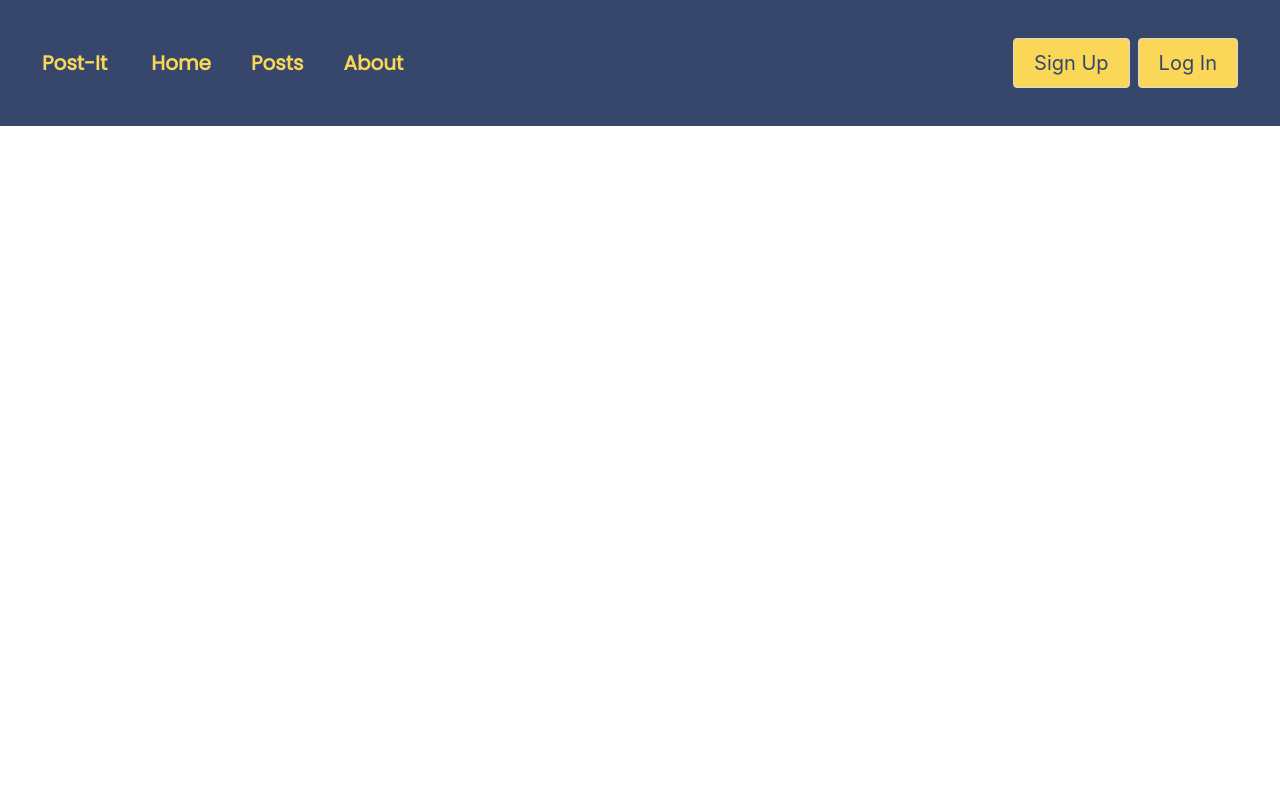
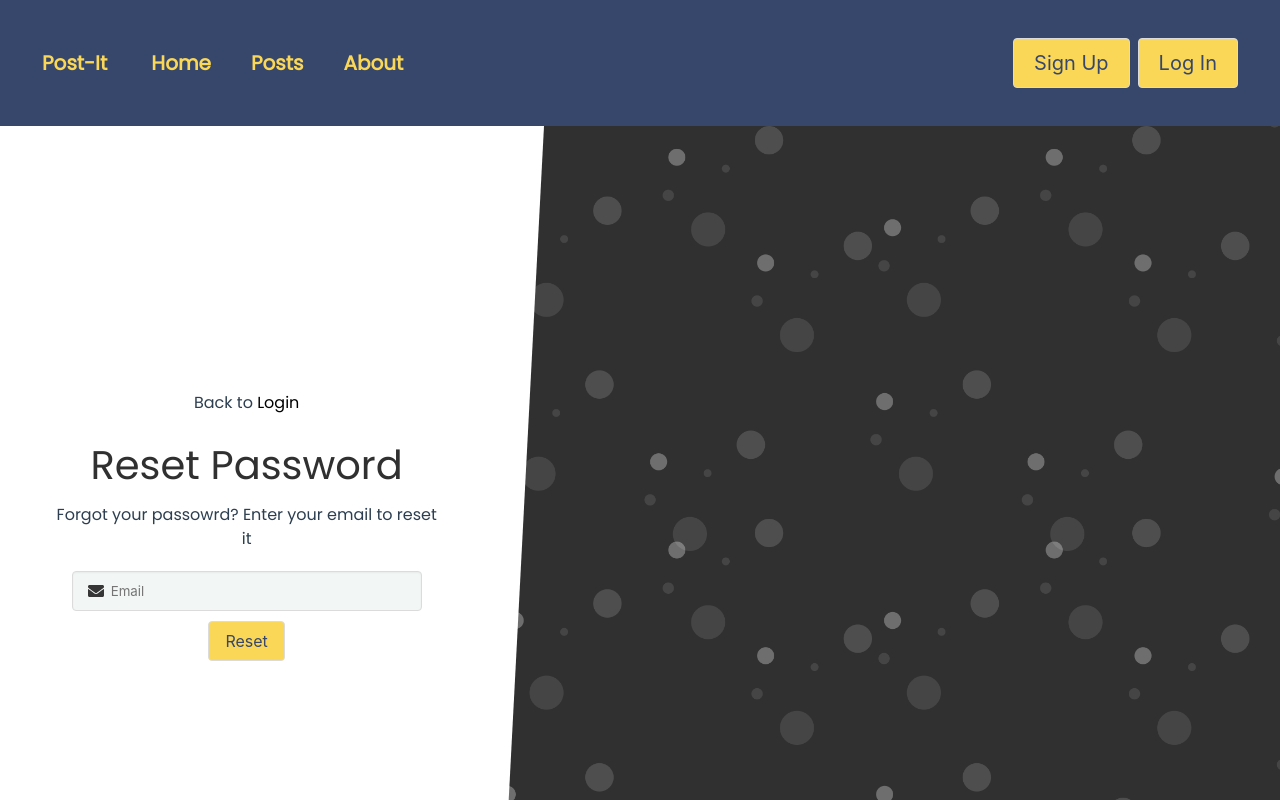
Before and after one commit to preet-panchal/Post-it, a Vue app in the folder client/: page /reset-password in a window 1280 px wide. Shown: the top 800 px of the page. Built offline with nearby package versions, Linux system fonts and the light colour scheme.

Commit message:
Finished initial styling for register, login, and forgot password pages

```diff
--- a/client/public/index.html
+++ b/client/public/index.html
@@ -6,6 +6,7 @@
     <meta name="viewport" content="width=device-width,initial-scale=1.0">
     <script type="text/javascript" src="https://code.jquery.com/jquery-latest.min.js"></script>
     <script src="https://cdnjs.cloudflare.com/ajax/libs/d3/6.2.0/d3.min.js" integrity="sha512-C2RveGuPIWqkaLAluvoxyiaN1XYNe5ss11urhZWZYBUA9Ydgj+hfGKPcxCzTwut1/fmjEZR7Ac35f2aycT8Ogw==" crossorigin="anonymous"></script>
+    <script defer src="https://use.fontawesome.com/releases/v5.3.1/js/all.js"></script>
     <link rel="stylesheet" href="https://cdn.jsdelivr.net/npm/bulma@0.9.3/css/bulma.min.css">
     <link href="https://fonts.googleapis.com/css2?family=Open+Sans:wght@300&family=Poppins&display=swap" rel="stylesheet">
     <link rel="icon" href="<%= BASE_URL %>favicon.ico">
--- a/client/src/router/index.js
+++ b/client/src/router/index.js
@@ -2,6 +2,7 @@ import { createRouter, createWebHistory } from 'vue-router'
 import HomeView from '../views/HomeView.vue'
 import RegisterView from '../views/RegisterView.vue'
 import LoginView from '../views/LoginView.vue'
+import ResetPasswordView from '../views/ResetPasswordView.vue'
 
 const routes = [
   {
@@ -26,6 +27,16 @@ const routes = [
     path: '/login',
     name: 'login',
     component: LoginView
+  },
+  {
+    path: '/reset-password',
+    name: 'reset-password',
+    component: ResetPasswordView
+  },
+  {
+    path: '/posts',
+    name: 'posts',
+    component: HomeView
   }
 ]
 
--- a/client/src/views/LoginView.vue
+++ b/client/src/views/LoginView.vue
@@ -3,24 +3,20 @@
     <form class="login">
       <p class="login-register">
         Don't have an account?
-        <router-link class="router-link" :to="{ name: 'Register' }">Register</router-link>
+        <router-link class="router-link forgot-password" to="/register">Register</router-link>
       </p>
       <h2>Login to FireBlogs</h2>
-      <div class="inputs">
-        <div class="input">
-          <input type="text" placeholder="Email" v-model="email" />
-          <email class="icon" />
-        </div>
-        <div class="input">
-          <input type="password" placeholder="Password" v-model="password" />
-          <password class="icon" />
-        </div>
-        <div v-show="error" class="error">{{ this.errorMsg }}</div>
+      <div class="input">
+        <i class="fas fa-envelope"></i>
+        <input type="text" placeholder="Email"/>
       </div>
-      <router-link class="forgot-password" :to="{ name: 'ForgotPassword' }"
-        >Forgot your password?</router-link
-      >
-      <button @click.prevent="signIn">Sign In</button>
+      <div class="input">
+        <i class="fas fa-lock"></i>
+        <input type="text" placeholder="Password"/>
+      </div>
+      <div v-show="error" class="error">{{ this.errorMsg }}</div>
+      <router-link class="forgot-password" to="/reset-password">Forgot your password?</router-link>
+      <button class="button" @click.prevent="signIn">Sign In</button>
       <div class="angle"></div>
     </form>
     <div class="background"></div>
@@ -80,37 +76,11 @@ export default {
         font-size: 40px;
       }
     }
-    .inputs {
-      width: 100%;
-      max-width: 350px;
-      .input {
-        position: relative;
-        display: flex;
-        justify-content: center;
-        align-items: center;
-        margin-bottom: 8px;
-        input {
-          width: 100%;
-          border: none;
-          background-color: #f2f7f6;
-          padding: 4px 4px 4px 30px;
-          height: 50px;
-          &:focus {
-            outline: none;
-          }
-        }
-        .icon {
-          width: 12px;
-          position: absolute;
-          left: 6px;
-        }
-      }
-    }
     .forgot-password {
       text-decoration: none;
       color: #000;
       cursor: pointer;
-      font-size: 14px;
+      font-size: 16px;
       margin: 16px 0 32px;
       border-bottom: 1px solid transparent;
       transition: 0.5s ease all;
@@ -143,4 +113,30 @@ export default {
     }
   }
 }
+
+.input {
+    width: 100%;
+    max-width: 350px;
+    padding: 15px;
+    background-color: #f2f7f6;
+    margin-bottom: 10px;
+    input {
+        margin-left: 5px;
+        width: 90%;
+        border: none;
+        background-color: #f2f7f6;
+        &:focus {
+            outline: none;
+        }
+    }
+}
+
+.button {
+    background-color: #fbd758;
+    color: #36476b;
+    &:hover {
+        background-color: #36476b;
+        color: #fbd758;
+    }
+}
 </style>
--- a/client/src/views/RegisterView.vue
+++ b/client/src/views/RegisterView.vue
@@ -1,53 +1,46 @@
 <template>
   <div class="form-wrap">
     <form class="register">
-      <p class="login-register">
-        Already have an account?
-        <router-link class="router-link" to="/login">Login</router-link>
-      </p>
-      <h2>Create Your FireBlog Account</h2>
-      <div class="inputs">
+        <p class="login-register">
+            Already have an account?
+            <router-link class="router-link forgot-password" to="/login">Login</router-link>
+        </p>
+        <h2>Create Your Post-It Account</h2>
         <div class="input">
-          <input type="text" placeholder="First Name" v-model="firstName" />
+            <i class="fas fa-user"></i>
+            <input type="text" placeholder="First Name"/>
         </div>
         <div class="input">
-          <input type="text" placeholder="Last Name" v-model="lastName" />
+            <i class="fas fa-user"></i>
+            <input type="text" placeholder="Last Name" />
         </div>
         <div class="input">
-          <input type="text" placeholder="Username" v-model="username" />
+            <i class="fas fa-user"></i>
+            <input type="text" placeholder="Username"/>
         </div>
         <div class="input">
-          <input type="text" placeholder="Email" v-model="email" />
-          <email class="icon" />
+            <i class="fas fa-envelope"></i>
+            <input type="text" placeholder="Email"/>
         </div>
         <div class="input">
-          <input type="password" placeholder="Password" v-model="password" />
-          <password class="icon" />
+            <i class="fas fa-lock"></i>
+            <input type="password" placeholder="Password" />
         </div>
         <!-- <div v-show="error" class="error">{{ this.errorMsg }}</div> -->
-      </div>
-      <!-- <button @click.prevent="register">Sign Up</button> -->
-      <div class="angle"></div>
+        <button class="button" @click.prevent="register">Sign Up</button>
+        <div class="angle"></div>
     </form>
     <div class="background"></div>
   </div>
 </template>
 
 <script>
+/* import email from "../assets/icons/envelope-regular.svg";
+import password from "../assets/icons/lock-alt-solid.svg";
+import user from "../assets/icons/user-alt-light.svg"; */
 
 export default {
   name: "RegisterView",
-  data() {
-    return {
-      firstName: "",
-      lastName: "",
-      username: "",
-      email: "",
-      password: "",
-      error: null,
-      errorMsg: "",
-    };
-  }
 };
 </script>
 
--- /dev/null
+++ b/client/src/views/ResetPasswordView.vue
@@ -0,0 +1,64 @@
+<template>
+  <div class="reset-password">
+<!--     <Modal v-if="modalActive" :modalMessage="modalMessage" v-on:close-modal="closeModal" />
+    <Loading v-if="loading" /> -->
+    <div class="form-wrap">
+      <form class="reset">
+        <p class="login-register">
+          Back to
+          <router-link class="router-link forgot-password" to="/login">Login</router-link>
+        </p>
+        <h2>Reset Password</h2>
+        <p>Forgot your passowrd? Enter your email to reset it</p>
+        <div class="input">
+            <i class="fas fa-envelope"></i>
+            <input type="text" placeholder="Email"/>
+        </div>
+        <button class="button" @click.prevent="resetPassword">Reset</button>
+        <div class="angle"></div>
+      </form>
+      <div class="background"></div>
+    </div>
+    <span class="icon">
+        <i class="fas fa-home"></i>
+    </span>
+  </div>
+</template>
+
+<script>
+import email from "../assets/icons/envelope-regular.svg";
+/* import Modal from "../components/Modal";
+import Loading from "../components/Loading"; */
+export default {
+  name: "ResetPasswordView",
+  componenets: {
+      email
+  },
+  data() {
+    return {
+      email: "",
+      modalActive: false,
+      modalMessage: "",
+      loading: null,
+    };
+  }
+};
+</script>
+
+<style lang="scss" scoped>
+.reset-password {
+  position: relative;
+  .form-wrap {
+    .reset {
+      h2 {
+        margin-bottom: 8px;
+      }
+      p {
+        text-align: center;
+        margin-bottom: 20px;
+      }
+    }
+  }
+}
+
+</style>
```
